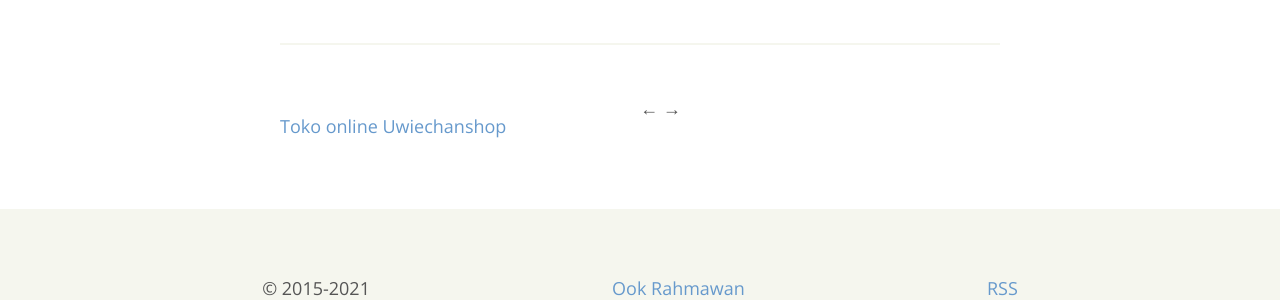
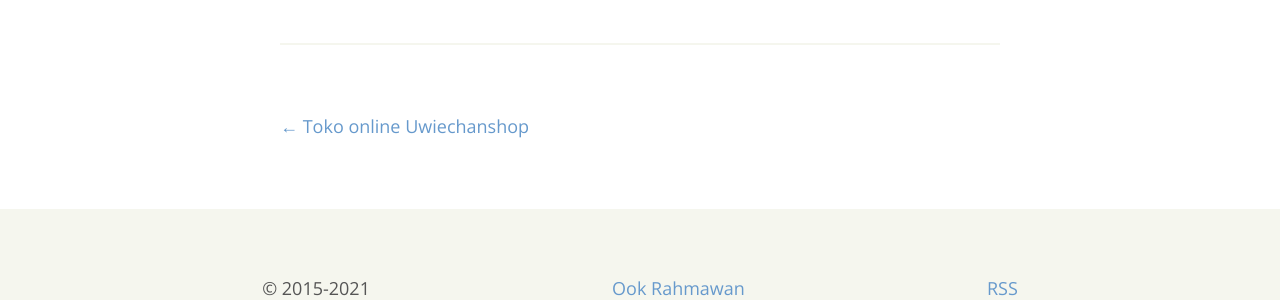
Before and after one commit to krhmwn/krhmwn, a Jekyll site: the page built from _posts/2020-10-17-mengoptimalkan-gambar-dengan-bot-di-github.md, in a window 1280 px wide. Shown: the part 1285-1585 px from the top of the page. Built offline with Jekyll 4.4.1, drawn with Linux system fonts in a browser that asks for light colours.

Commit message:
update v.1.0.143

```diff
--- a/_layouts/post.html
+++ b/_layouts/post.html
@@ -7,6 +7,6 @@ layout: default
 <time datetime="{{ page.date | date: '%Y-%m-%d' }}">{{ page.date | date: "%d-%m-%Y" }}</time>
 <p>{{ content }}</p>
 <hr>
-<nav class="pagenav">&larr; {% if page.previous.url %}<a class="prev" href="{{page.previous.url}}" title="{{page.previous.title}}">{{page.previous.title}}</a>{% endif %}
-{% if page.next.url %}<a class="next" href="{{page.next.url}}" title="{{page.next.title}}">{{page.next.title}}</a>{% endif %} &rarr;</nav>
+<nav class="pagenav">{% if page.previous.url %}<a class="prev" href="{{page.previous.url}}" title="{{page.previous.title}}">&larr; {{page.previous.title}}</a>{% endif %}
+{% if page.next.url %}<a class="next" href="{{page.next.url}}" title="{{page.next.title}}">{{page.next.title}} &rarr;</a>{% endif %}</nav>
 </article>
```
